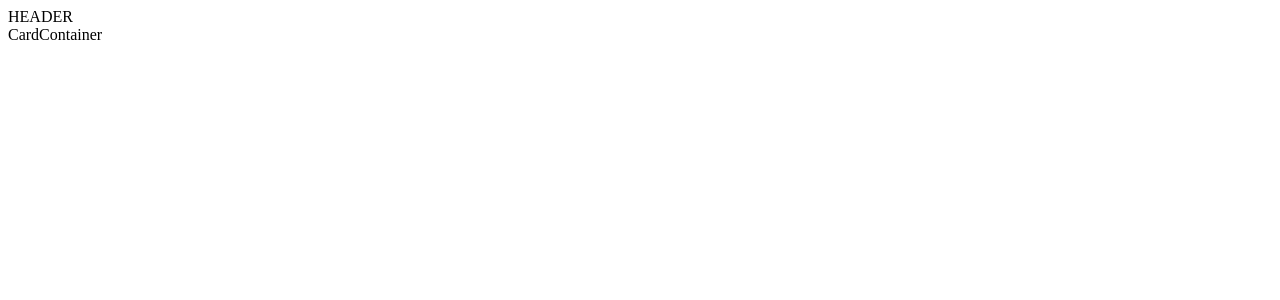
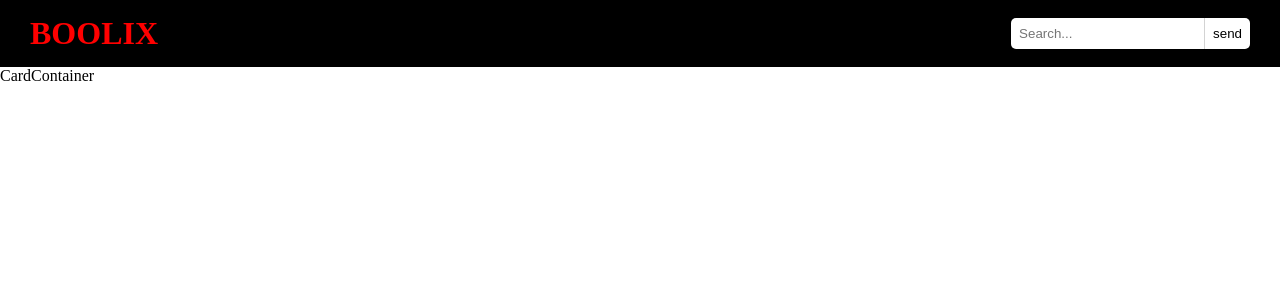
Before and after one commit to CarloSalaris/vite-boolflix, a Vue app: page / in a window 1280 px wide. Shown: the top 300 px of the page. Built offline with nearby package versions, Linux system fonts and the light colour scheme.

Commit message:
layout header

```diff
--- a/src/App.vue
+++ b/src/App.vue
@@ -18,4 +18,6 @@ export default {
   <AppMain />
 </template>
 
-<style lang="scss" scoped></style>
+<style lang="scss">
+@use './styles/general.scss';
+</style>
--- a/src/components/AppHeader.vue
+++ b/src/components/AppHeader.vue
@@ -6,8 +6,53 @@ export default {
 
 <template>
     <header>
-        HEADER
+        <div class="container">
+            <h1>BOOLIX</h1>
+
+            <div class="searchBar">
+                <input type="text" name="textSearch" id="textSearch" placeholder="Search...">
+                <button>
+                    send
+                </button>
+            </div>
+        </div>
     </header>
 </template>
 
-<style lang="scss" scoped></style>
+<style lang="scss" scoped>
+header {
+    background-color: #000000;
+    color: red;
+    padding: 15px 30px;
+}
+
+.searchBar {
+
+    input,
+    button {
+        background-color: #ffffff;
+        border: none;
+        padding: 8px;
+    }
+
+    input {
+        border-top-left-radius: 5px;
+        border-bottom-left-radius: 5px;
+    }
+
+    button {
+        cursor: pointer;
+        border-left: 1px solid lightgrey;
+        border-top-right-radius: 5px;
+        border-bottom-right-radius: 5px;
+
+    }
+}
+
+//UTILITIES
+.container {
+    display: flex;
+    align-items: center;
+    justify-content: space-between;
+}
+</style>
--- a/src/styles/general.scss
+++ b/src/styles/general.scss
@@ -0,0 +1,21 @@
+@use './partials/variables' as *;
+
+
+* {
+    margin: 0;
+    padding: 0;
+    box-sizing: border-box;
+}
+
+img {
+    max-width: 100%;
+}
+
+a {
+    text-decoration: none;
+    color: inherit;
+}
+
+ul {
+    list-style-type: none;
+}
```
